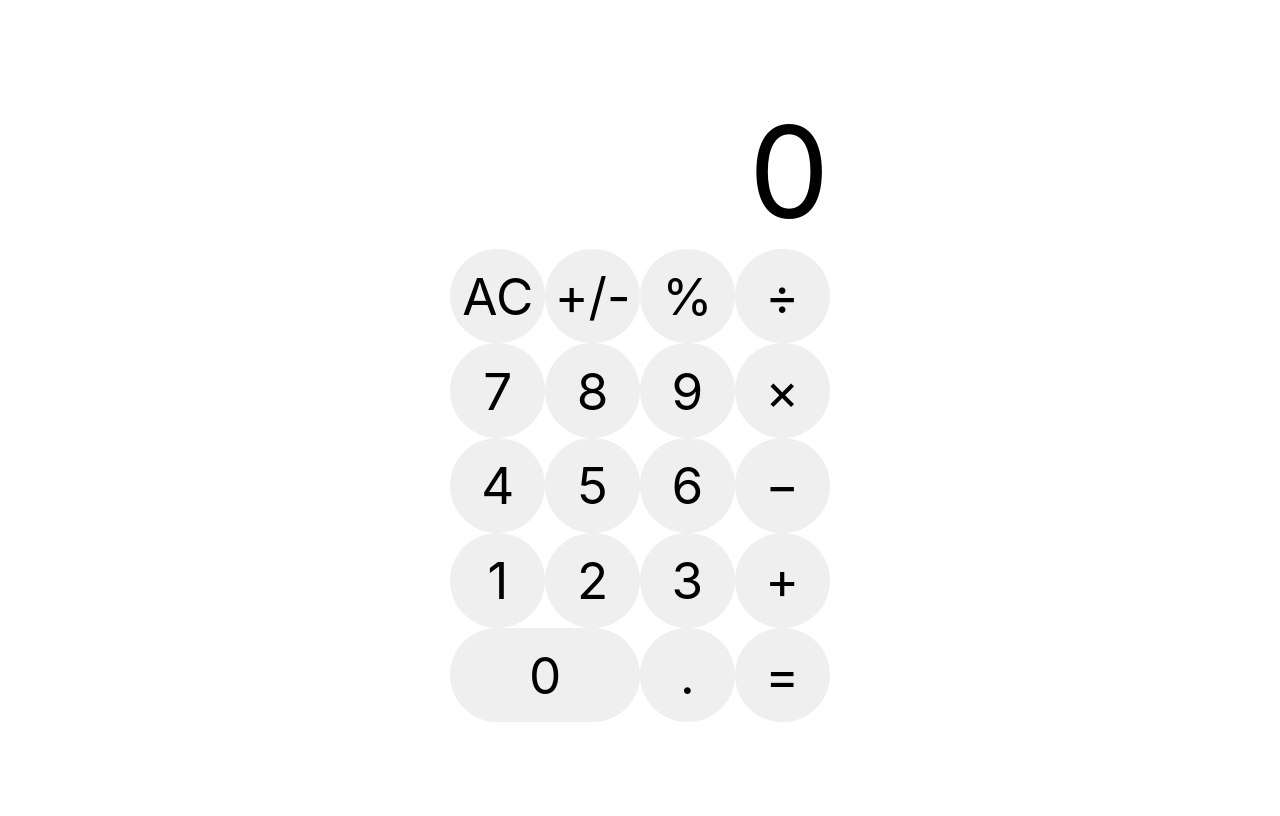
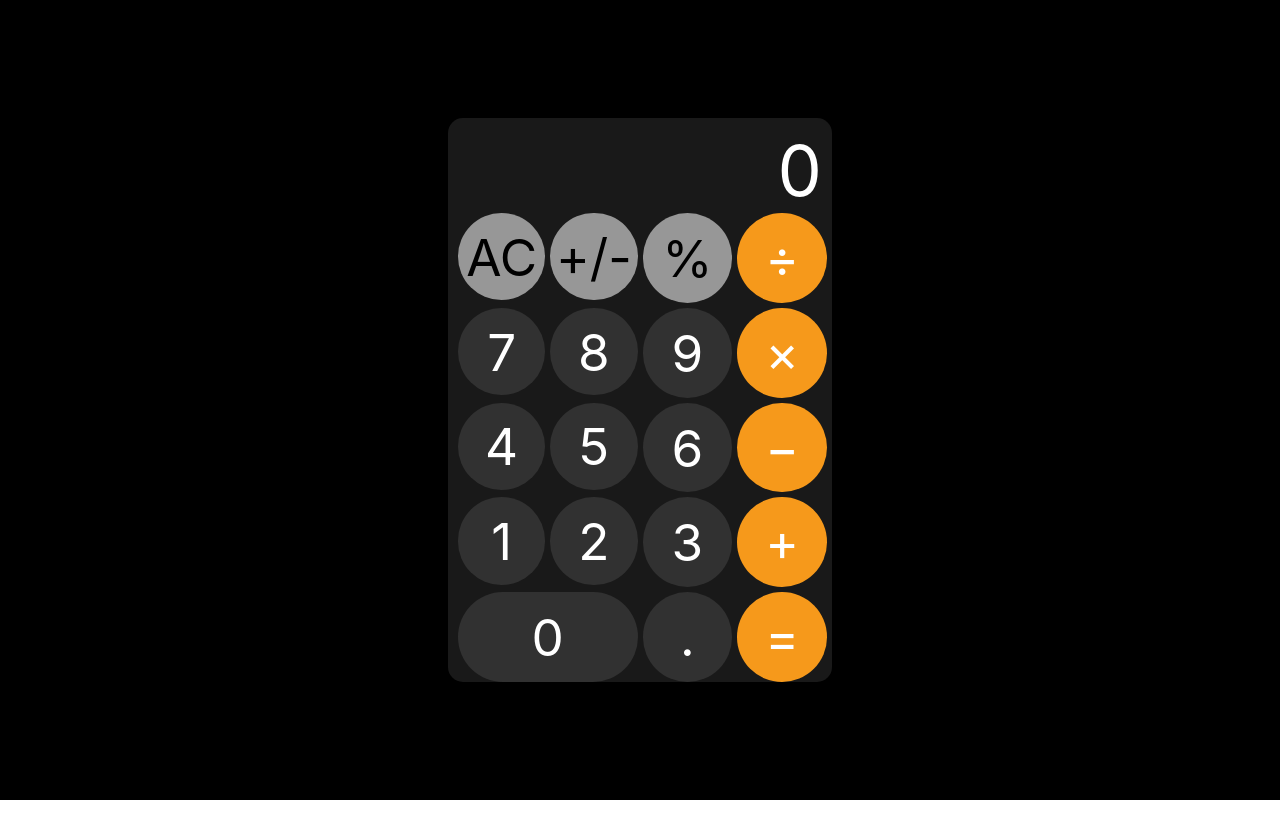
Before and after one commit to Maitlend/calculator, a plain HTML site: page index.html in a window 1280 px wide. Drawn offline with Linux system fonts and the light colour scheme.

Commit message:
Polish up interface

```diff
--- a/style.css
+++ b/style.css
@@ -8,13 +8,18 @@ main {
   justify-content: center;
   align-items: center;
   height: 100vh;
+  background-color: black;
 }
 
 body {
   min-height: 100vh;
+  margin: 0;
 }
 
 #calc-container {
+  background-color: rgb(25, 25, 25);
+  padding: 10px;
+  border-radius: 15px;
   display: inline-flex;
   flex: auto;
   flex-direction: column;
@@ -28,16 +33,31 @@ body {
 }
 
 #display p{
-  font-size: 10vw;
+  font-size: 5.5vw;
   margin: 0;
+  color: white;
 }
 
 #buttons {
   display: grid;
+  grid-gap: 5px;
   grid-template-columns: repeat(4, 1fr);
 }
 
+.button:nth-child(4n),
+#equals-btn {
+  background-color: rgb(246,153,27);
+  color: white;
+}
+
+.button:nth-child(1), .button:nth-child(2), .button:nth-child(3){
+  background-color: rgb(151,151,151);
+  color: black;
+}
+
 .button {
+  background-color: rgb(49,49,49);
+  color: white;
   padding: 0;
   font-size: 4vw;
   border: none;
```
